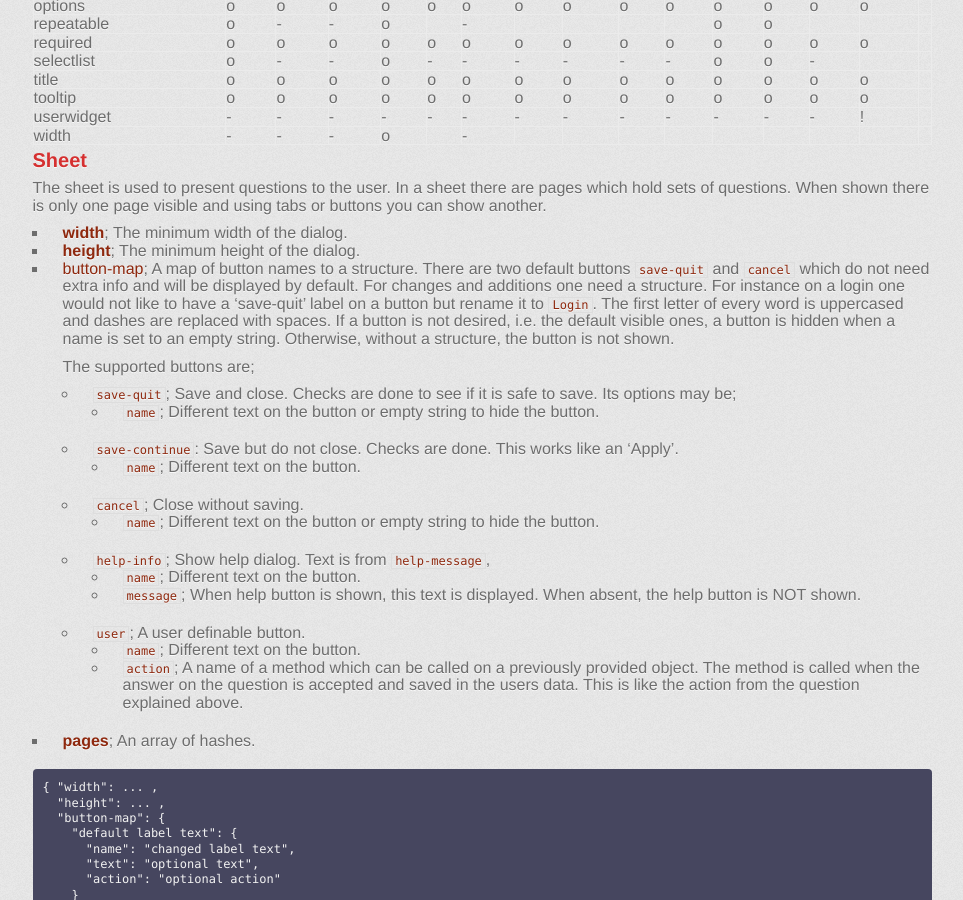
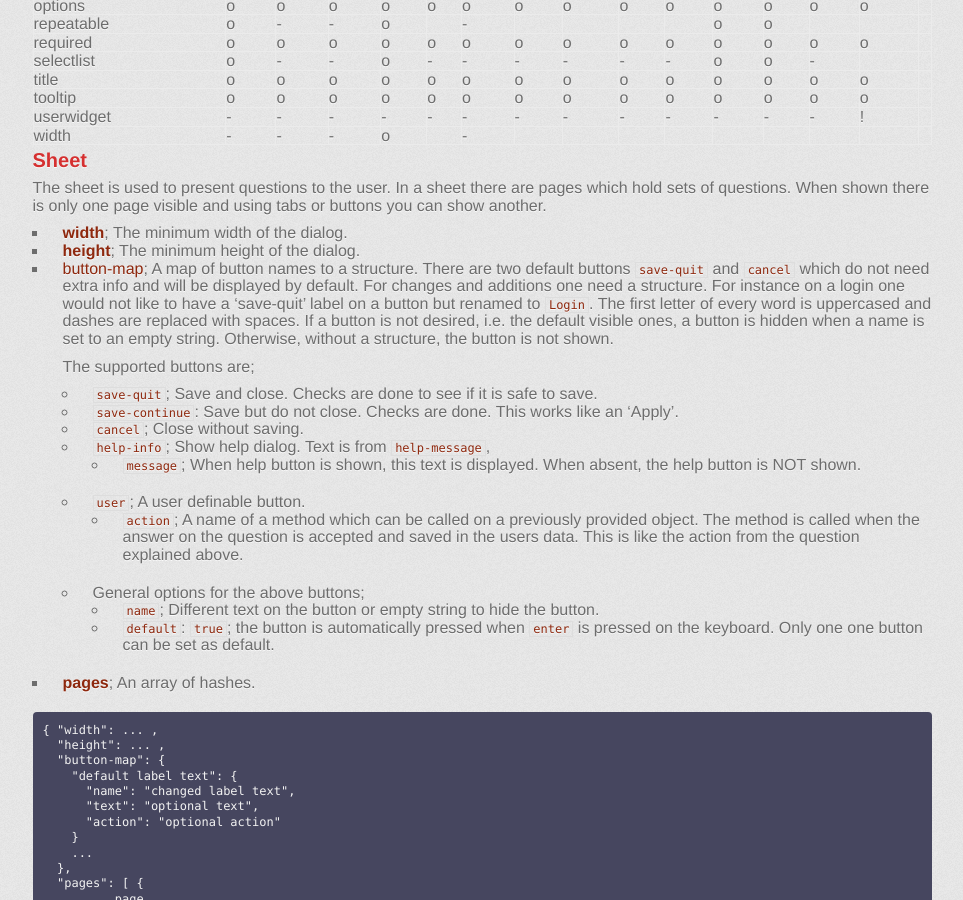
Before and after one commit to MARTIMM/question-answer, a Jekyll site: the page built from docs/content-docs/setup/structures.md, in a window 1280 px wide and 900 px high, scrolled down 2949 px. Shown: the whole window, without its empty margins (289-1252 px from the left). Built offline with Jekyll 4.4.1, drawn with Linux system fonts in a browser that asks for light colours; some web fonts are replaced.

Commit message:
add note for buttonmap

```diff
--- a/docs/content-docs/setup/structures.md
+++ b/docs/content-docs/setup/structures.md
@@ -212,25 +212,20 @@ The sheet is used to present questions to the user. In a sheet there are pages w
 
 * **width**; The minimum width of the dialog.
 * **height**; The minimum height of the dialog.
-* **button-map**; A map of button names to a structure. There are two default buttons `save-quit` and `cancel` which do not need extra info and will be displayed by default. For changes and additions one need a structure. For instance on a login one would not like to have a 'save-quit' label on a button but rename it to `Login`. The first letter of every word is uppercased and dashes are replaced with spaces. If a button is not desired, i.e. the default visible ones, a button is hidden when a name is set to an empty string. Otherwise, without a structure, the button is not shown.
+* **button-map**; A map of button names to a structure. There are two default buttons `save-quit` and `cancel` which do not need extra info and will be displayed by default. For changes and additions one need a structure. For instance on a login one would not like to have a 'save-quit' label on a button but renamed to `Login`. The first letter of every word is uppercased and dashes are replaced with spaces. If a button is not desired, i.e. the default visible ones, a button is hidden when a name is set to an empty string. Otherwise, without a structure, the button is not shown.
 
   The supported buttons are;
-  * `save-quit`; Save and close. Checks are done to see if it is safe to save. Its options may be;
+  * `save-quit`; Save and close. Checks are done to see if it is safe to save.
+  * `save-continue`: Save but do not close. Checks are done. This works like an 'Apply'.
+  * `cancel`; Close without saving.
+  * `help-info`; Show help dialog. Text is from `help-message`,
+    * `message`; When help button is shown, this text is displayed. When absent, the help button is NOT shown.
+  * `user`; A user definable button.
+    * `action`; A name of a method which can be called on a previously provided object. The method is called when the answer on the question is accepted and saved in the users data. This is like the action from the question explained above.
+
+  * General options for the above buttons;
     * `name`; Different text on the button or empty string to hide the button.
-
-  * `save-continue`: Save but do not close. Checks are done. This works like an 'Apply'.
-    * `name`; Different text on the button.
-
-  * `cancel`; Close without saving.
-    * `name`; Different text on the button or empty string to hide the button.
-
-  * `help-info`; Show help dialog. Text is from `help-message`,
-    * `name`; Different text on the button.
-    * `message`; When help button is shown, this text is displayed. When absent, the help button is NOT shown.
-
-  * `user`; A user definable button.
-    * `name`; Different text on the button.
-    * `action`; A name of a method which can be called on a previously provided object. The method is called when the answer on the question is accepted and saved in the users data. This is like the action from the question explained above.
+    * `default`: `true`; the button is automatically pressed when `enter` is pressed on the keyboard. Only one one button can be set as default.
 
 * **pages**; An array of hashes.
 
```
